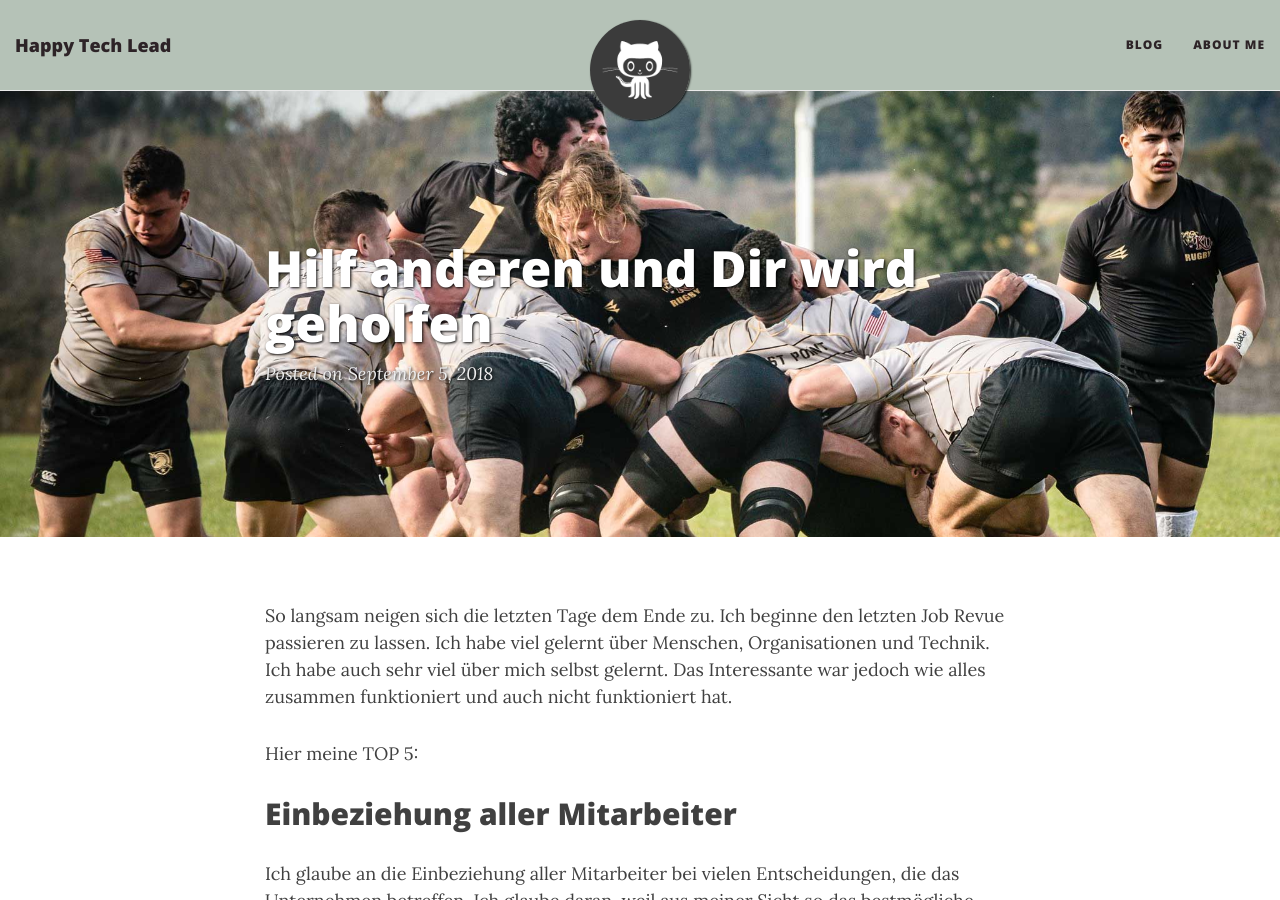
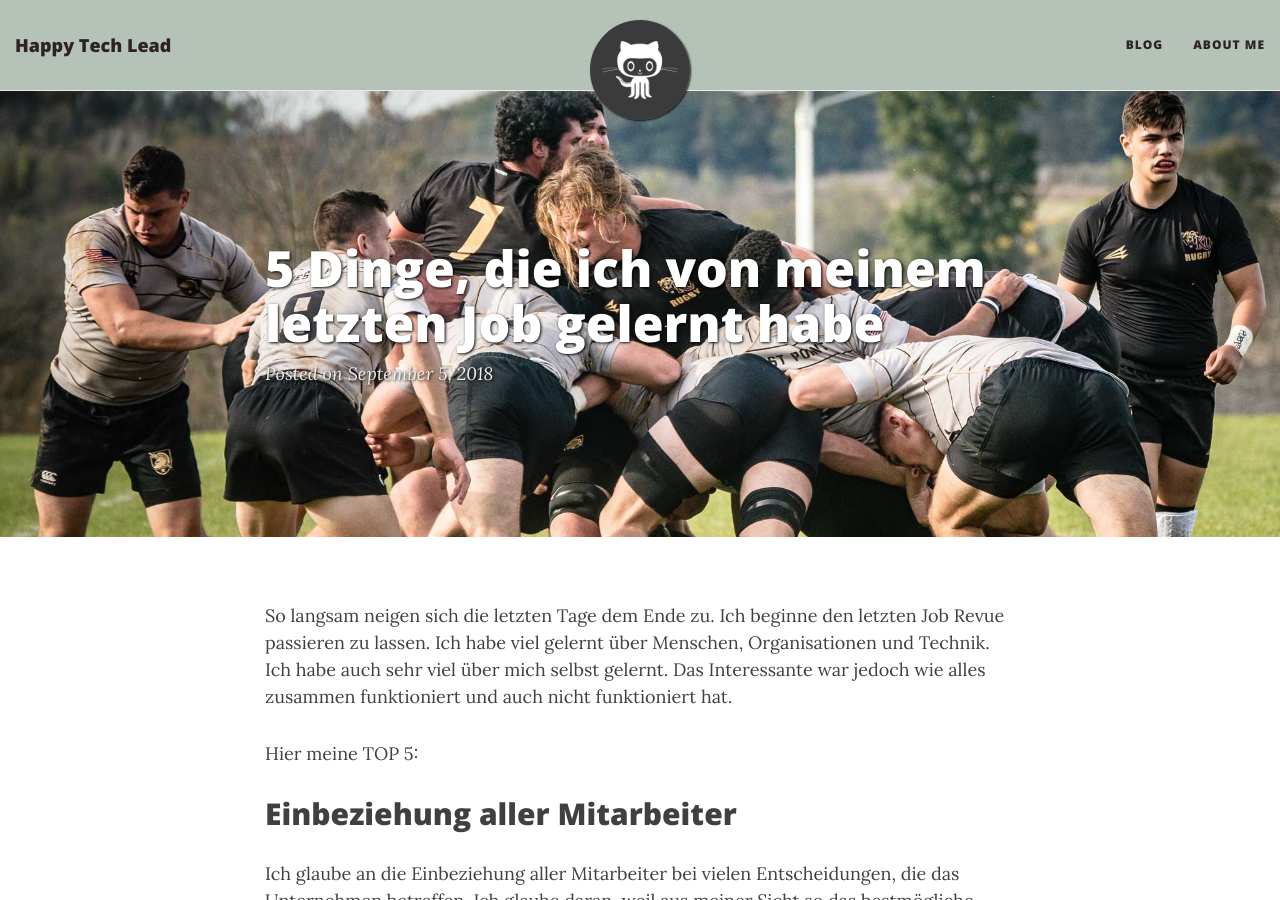
Before and after one commit to meinjens/happytechlead.github.io, a Jekyll site: the page built from _posts/2018-09-05-5-dinge-die-ich-von-meinem-letzten-job-gelernt-habe.md, in a window 1280 px wide and 900 px high. Built offline with Jekyll 4.4.1, drawn with Linux system fonts in a browser that asks for light colours; nearby versions of some CDN libraries.

Commit message:
fixed title

```diff
--- a/_posts/2018-09-05-5-dinge-die-ich-von-meinem-letzten-job-gelernt-habe.md
+++ b/_posts/2018-09-05-5-dinge-die-ich-von-meinem-letzten-job-gelernt-habe.md
@@ -1,6 +1,6 @@
 ---
 layout: post
-title: Hilf anderen und Dir wird geholfen
+title: 5 Dinge, die ich von meinem letzten Job gelernt habe
 bigimg: /assets/rugby_37915906321_ec1bb1c903.jpg
 tags: [become agile]
 ---
```
